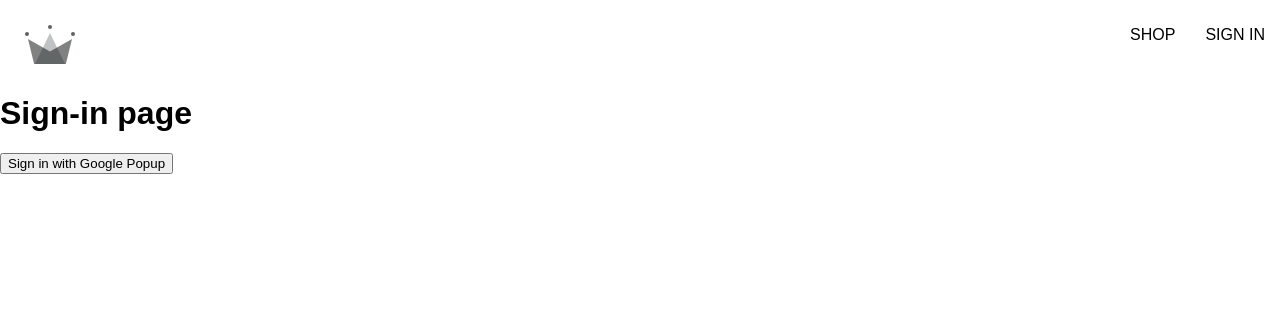
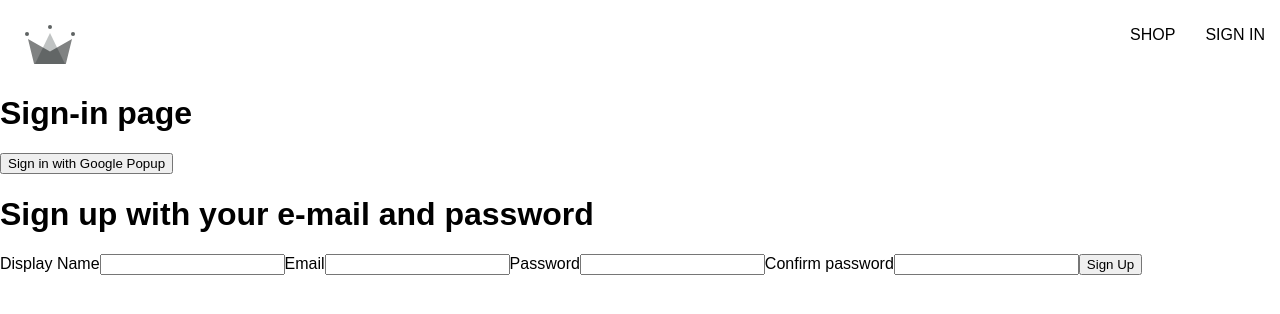
Before and after one commit to henih/ecommerce-website, a React (Create React App) app in the folder ecommerce-website/: page /sign-in in a window 1280 px wide. Shown: the top 314 px of the page. Built offline with nearby package versions, Linux system fonts and the light colour scheme.

Commit message:
Added email & password sign-up functionality

```diff
--- /dev/null
+++ b/ecommerce-website/src/components/sign-up-form/sign-up-form.component.jsx
@@ -0,0 +1,102 @@
+import { useState } from "react";
+import {
+  createAuthUserWithEmailAndPassword,
+  createUserDocumentFromAuth,
+} from "../../utils/firebase/firebase.utils";
+
+const defaultFormFields = {
+  displayName: "",
+  email: "",
+  password: "",
+  confirmPassword: "",
+};
+
+const SignUpForm = () => {
+  const [formFields, setFormFields] = useState(defaultFormFields);
+  const { displayName, email, password, confirmPassword } = formFields;
+
+  console.log(formFields);
+
+  const resetFormField = () => {
+    setFormFields(defaultFormFields);
+  };
+
+  const handleSubmit = async (event) => {
+    event.preventDefault();
+    if (password !== confirmPassword) {
+      alert("Password does not match");
+      return;
+    }
+    try {
+      const { user } = await createAuthUserWithEmailAndPassword(
+        email,
+        password
+      );
+
+      await createUserDocumentFromAuth(user, { displayName });
+      resetFormField();
+    } catch (error) {
+      // Handling specific errors based on the error code
+      if (error.code === "auth/email-already-in-use") {
+        alert("Cannot create user, email already in use");
+      } else if (error.code === "auth/weak-password") {
+        alert("Weak password: Password should be at least 6 characters");
+      } else {
+        // Logging any other errors that might occur
+        console.log("User creation encountered and error", error);
+      }
+    }
+  };
+
+  const handleChange = (event) => {
+    const { name, value } = event.target;
+
+    setFormFields({ ...formFields, [name]: value });
+  };
+
+  return (
+    <div>
+      <h1>Sign up with your e-mail and password</h1>
+      <form onSubmit={handleSubmit}>
+        <label>Display Name</label>
+        <input
+          type="text"
+          required
+          onChange={handleChange}
+          name="displayName"
+          value={displayName}
+        />
+
+        <label>Email</label>
+        <input
+          type="email"
+          required
+          onChange={handleChange}
+          name="email"
+          value={email}
+        />
+
+        <label>Password</label>
+        <input
+          type="password"
+          required
+          onChange={handleChange}
+          name="password"
+          value={password}
+        />
+
+        <label>Confirm password</label>
+        <input
+          type="password"
+          required
+          onChange={handleChange}
+          name="confirmPassword"
+          value={confirmPassword}
+        />
+        <button type="submit">Sign Up</button>
+      </form>
+    </div>
+  );
+};
+
+export default SignUpForm;
--- a/ecommerce-website/src/routes/sign-in/sign-in.component.jsx
+++ b/ecommerce-website/src/routes/sign-in/sign-in.component.jsx
@@ -1,9 +1,31 @@
+// import { useEffect } from "react";
+// import { getRedirectResult } from "firebase/auth";
+
 import {
+  // auth,
   signInWithGooglePopup,
+  // signInWithGoogleRedirect,
   createUserDocumentFromAuth,
 } from "../../utils/firebase/firebase.utils";
 
+import SignUpForm from "../../components/sign-up-form/sign-up-form.component";
+
 const SignIn = () => {
+  // useEffect(() => {
+  //   // Define the async function inside the useEffect
+  //   const fetchData = async () => {
+  //     try {
+  //       const response = await getRedirectResult(auth);
+  //       if (response) {
+  //         const userDocRef = await createUserDocumentFromAuth(response.user);
+  //       }
+  //     } catch (error) {
+  //       console.error("Failed to get redirect result:", error);
+  //     }
+  //   };
+  //   fetchData();
+  // }, []);
+
   const logGoogleUser = async () => {
     const { user } = await signInWithGooglePopup();
     const userDocRef = await createUserDocumentFromAuth(user);
@@ -13,6 +35,7 @@ const SignIn = () => {
     <div>
       <h1>Sign-in page</h1>
       <button onClick={logGoogleUser}> Sign in with Google Popup</button>
+      <SignUpForm />
     </div>
   );
 };
--- a/ecommerce-website/src/utils/firebase/firebase.utils.js
+++ b/ecommerce-website/src/utils/firebase/firebase.utils.js
@@ -2,8 +2,9 @@ import { initializeApp } from "firebase/app";
 import {
   getAuth,
   signInWithPopup,
-  signInWithRedirect,
+  // signInWithRedirect,
   GoogleAuthProvider,
+  createUserWithEmailAndPassword,
 } from "firebase/auth";
 import { getFirestore, doc, getDoc, setDoc } from "firebase/firestore";
 
@@ -20,17 +21,24 @@ const firebaseConfig = {
 // Initialize Firebase
 const firebaseApp = initializeApp(firebaseConfig);
 
-const provider = new GoogleAuthProvider();
-provider.setCustomParameters({
+const googleProvider = new GoogleAuthProvider();
+googleProvider.setCustomParameters({
   prompt: "select_account",
 });
 
 export const auth = getAuth();
-export const signInWithGooglePopup = () => signInWithPopup(auth, provider);
+export const signInWithGooglePopup = () =>
+  signInWithPopup(auth, googleProvider);
+// export const signInWithGoogleRedirect = () =>
+//   signInWithRedirect(auth, googleProvider);
 
 export const db = getFirestore();
 
-export const createUserDocumentFromAuth = async (userAuth) => {
+export const createUserDocumentFromAuth = async (
+  userAuth,
+  additionalInformation = {}
+) => {
+  if (!userAuth) return;
   const userDocRef = doc(db, "users", userAuth.uid);
 
   // console.log(userDocRef);
@@ -51,6 +59,7 @@ export const createUserDocumentFromAuth = async (userAuth) => {
         displayName,
         email,
         createdAt,
+        ...additionalInformation,
       });
     } catch (error) {
       console.log("error creating the user", error.message);
@@ -60,3 +69,8 @@ export const createUserDocumentFromAuth = async (userAuth) => {
   // if user data exists, return userDocRef
   return userDocRef;
 };
+
+export const createAuthUserWithEmailAndPassword = async (email, password) => {
+  if (!email || !password) return;
+  return await createUserWithEmailAndPassword(auth, email, password); // Fixed
+};
```
